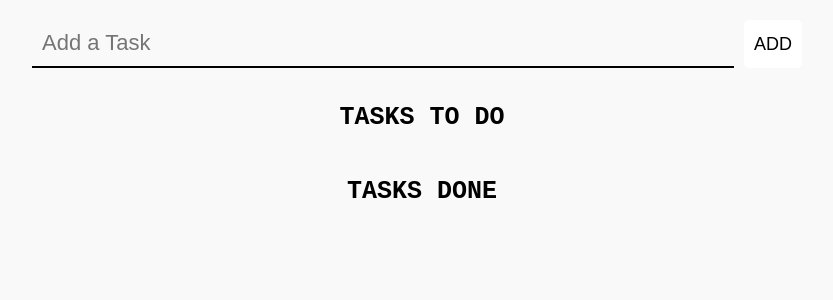
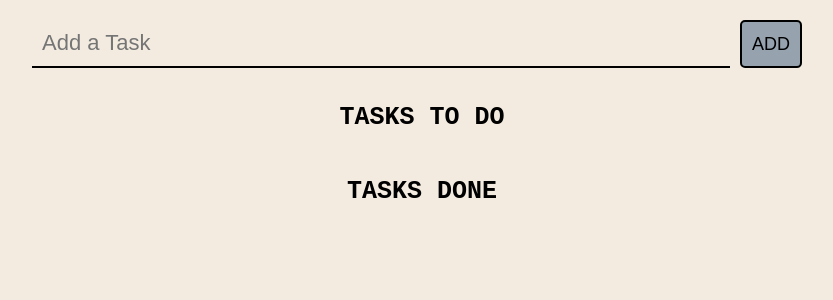
Before and after one commit to EZIO-17/Tailnode-ToDoApp, a React (Create React App) app: page / in a window 1280 px wide. In both pictures the pointer is over the button "ADD". Shown: the top 300 px of the page, without its empty margins (218-1051 px from the left). Built offline with nearby package versions, Linux system fonts and the light colour scheme.

Commit message:
Changes in button and body css

```diff
--- a/src/App.css
+++ b/src/App.css
@@ -6,7 +6,7 @@
 
 body {
   height: 100vh;
-  background-color: rgb(250, 249, 249);
+  background-color: rgb(243, 235, 224);
 }
 
 .cont {
@@ -49,8 +49,9 @@ body {
 
 .addTask button:hover{
   cursor: pointer;
-  background: white;
+  background: rgb(150, 163, 175);
   color: black;
+  border: 2px solid;
 }
 
 .notcomp,
@@ -111,10 +112,15 @@ li button {
   background: none;
   border: none;
   /* margin-right: 2px; */
-  background-color: rgb(150, 163, 175);
+  background-color: black;
+  color: white;
   border-radius: 0.4rem;
+  transition: all 0.3s linear;
 }
 
 li button:hover {
   cursor: pointer;
+  background-color: rgb(150, 163, 175);
+  color: black;
+  border: 2px solid;
 }
```
